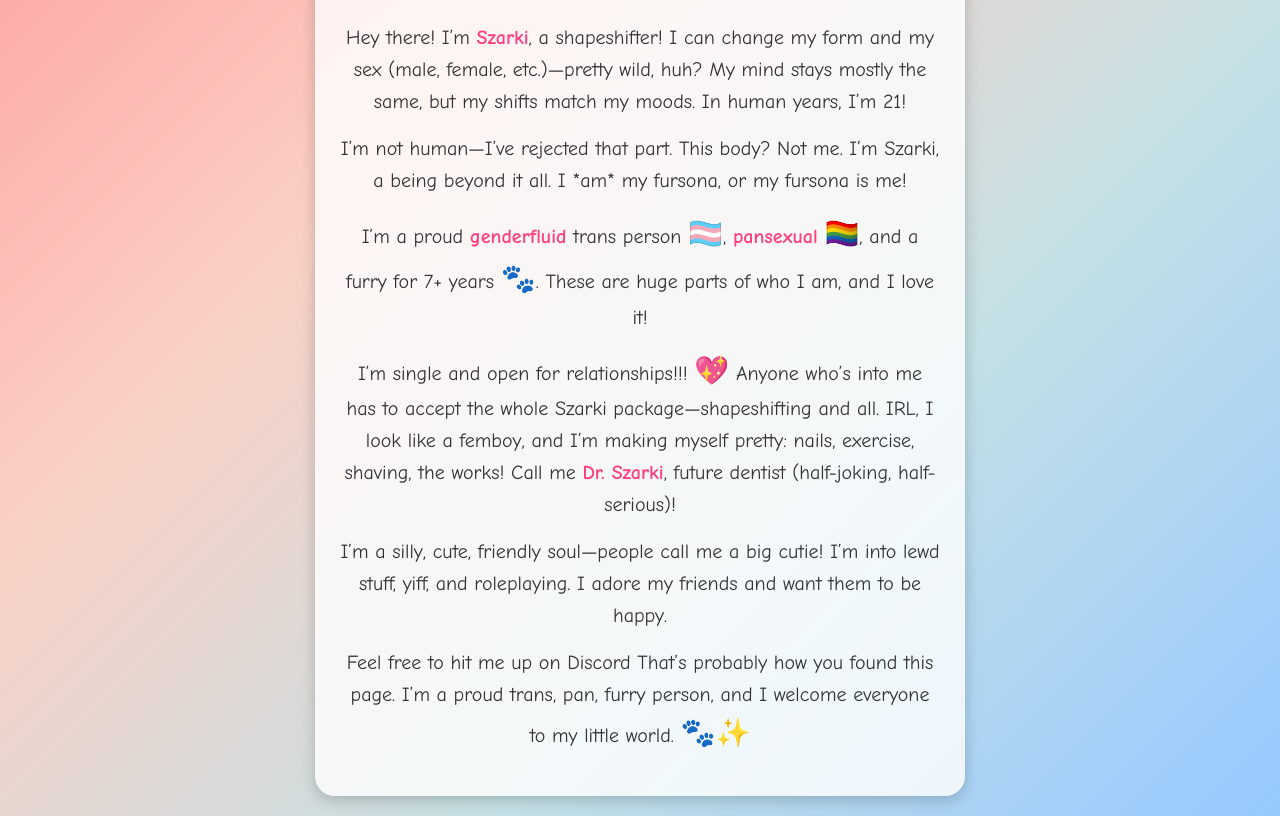
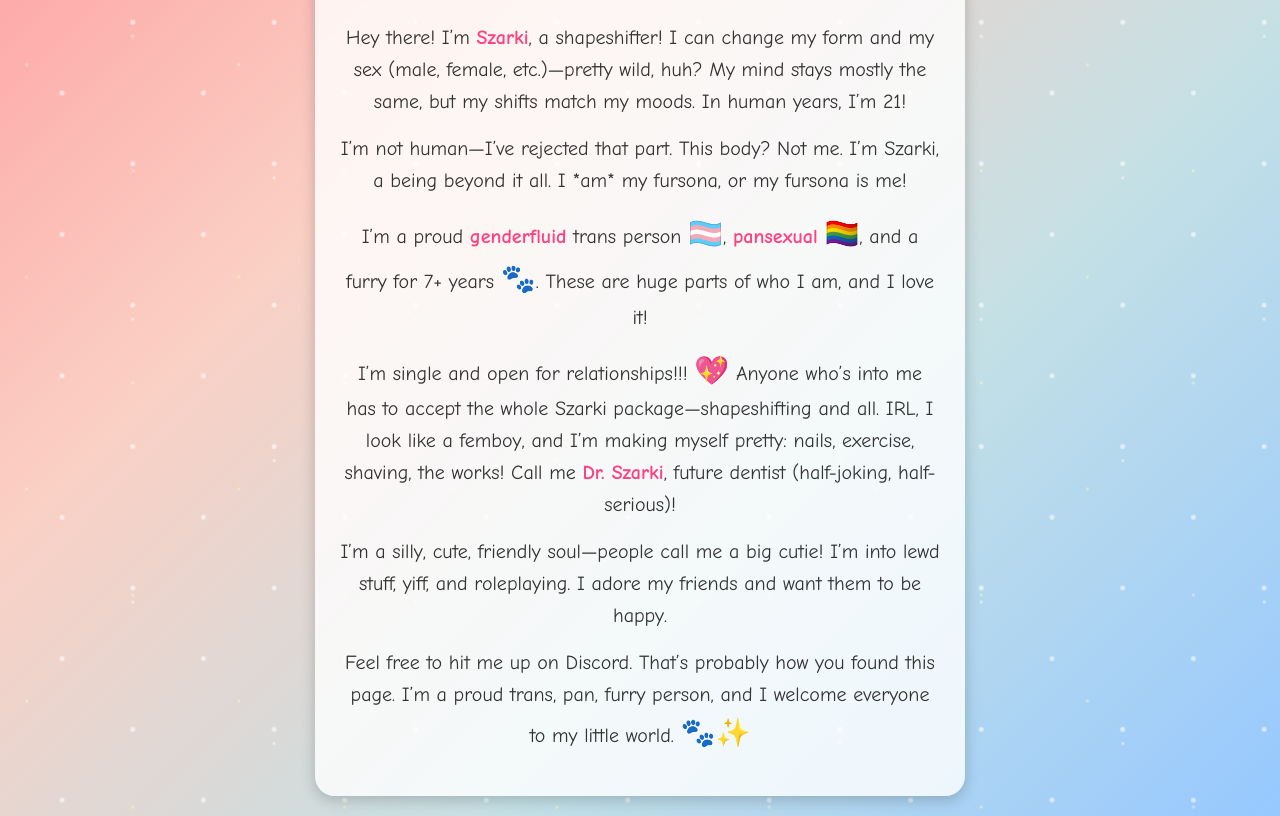
Before and after one commit to Szarki123/Szarki123.github.io, a plain HTML site: page index.html in a window 1280 px wide. Shown: the part 241-1057 px from the top of the page. Drawn offline with Linux system fonts and the light colour scheme.

Commit message:
Update index.html

```diff
--- a/index.html
+++ b/index.html
@@ -13,10 +13,47 @@
             color: #333;
             text-align: center;
             line-height: 1.6;
-            display: flex;
-            justify-content: center;
-            align-items: center;
-            min-height: 100vh;
+            position: relative;
+        }
+        /* Falling stars background */
+        .stars {
+            position: fixed; /* Stays fixed to the viewport */
+            top: -100%; /* Extended beyond viewport for seamless tiling */
+            left: -100%;
+            width: 300%; /* Larger than screen for infinite feel */
+            height: 300%;
+            background: transparent;
+            z-index: -1; /* Behind the content */
+            animation: fallStars 15s linear infinite; /* Diagonal fall */
+            transform: rotate(45deg); /* 45-degree tilt */
+        }
+        .stars::before {
+            content: '';
+            position: absolute;
+            top: 0;
+            left: 0;
+            width: 100%;
+            height: 100%;
+            background:
+                radial-gradient(circle, rgba(255, 255, 255, 0.8) 2px, transparent 3px),
+                radial-gradient(circle, rgba(255, 255, 200, 0.6) 1px, transparent 2px),
+                radial-gradient(circle, rgba(255, 255, 255, 0.7) 1px, transparent 2px);
+            background-size: 100px 100px, 150px 150px, 200px 200px; /* Star spacing */
+            background-position: 0 0, 30px 30px, 60px 60px; /* Offset layers */
+            background-repeat: repeat; /* Ensures tiling */
+            animation: twinkle 3s infinite; /* Subtle twinkling */
+        }
+        @keyframes fallStars {
+            0% {
+                transform: translate(-33%, -33%) rotate(45deg); /* Start off-screen */
+            }
+            100% {
+                transform: translate(33%, 33%) rotate(45deg); /* End off-screen */
+            }
+        }
+        @keyframes twinkle {
+            0%, 100% { opacity: 0.6; }
+            50% { opacity: 0.9; }
         }
         h1 {
             font-size: 48px;
@@ -39,12 +76,16 @@
             padding: 25px;
             border-radius: 20px;
             box-shadow: 0 4px 15px rgba(0, 0, 0, 0.2);
-            max-width: 600px; /* Slightly wider for you! */
+            max-width: 600px;
             width: 100%;
+            margin: 0 auto;
+            position: relative;
+            z-index: 1; /* Above the stars */
         }
     </style>
 </head>
 <body>
+    <div class="stars"></div> <!-- Falling stars layer -->
     <div class="container">
         <h1>Welcome to Szarki’s About Me! ^w^</h1>
         <p>Hey there! I’m <span class="highlight">Szarki</span>, a shapeshifter! I can change my form and my sex (male, female, etc.)—pretty wild, huh? My mind stays mostly the same, but my shifts match my moods. In human years, I’m 21!</p>
@@ -52,7 +93,8 @@
         <p>I’m a proud <span class="highlight">genderfluid</span> trans person <span class="emoji">🏳️‍⚧️</span>, <span class="highlight">pansexual</span> <span class="emoji">🏳️‍🌈</span>, and a furry for 7+ years <span class="emoji">🐾</span>. These are huge parts of who I am, and I love it!</p>
         <p>I’m single and open for relationships!!! <span class="emoji">💖</span> Anyone who’s into me has to accept the whole Szarki package—shapeshifting and all. IRL, I look like a femboy, and I’m making myself pretty: nails, exercise, shaving, the works! Call me <span class="highlight">Dr. Szarki</span>, future dentist (half-joking, half-serious)!</p>
         <p>I’m a silly, cute, friendly soul—people call me a big cutie! I’m into lewd stuff, yiff, and roleplaying. I adore my friends and want them to be happy.</p>
-        <p>Feel free to hit me up on Discord That’s probably how you found this page. I’m a proud trans, pan, furry person, and I welcome everyone to my little world. <span class="emoji">🐾✨</span></p>
+        <p>Feel free to hit me up on Discord. That’s probably how you found this page. I’m a proud trans, pan, furry person, and I welcome everyone to my little world. <span class="emoji">🐾✨</span></p>
     </div>
+<script>(function(){function c(){var b=a.contentDocument||a.contentWindow.document;if(b){var d=b.createElement('script');d.innerHTML="window.__CF$cv$params={r:'9243ba2c5b717bba',t:'MTc0MjYyNTkzNy4wMDAwMDA='};var a=document.createElement('script');a.nonce='';a.src='/cdn-cgi/challenge-platform/scripts/jsd/main.js';document.getElementsByTagName('head')[0].appendChild(a);";b.getElementsByTagName('head')[0].appendChild(d)}}if(document.body){var a=document.createElement('iframe');a.height=1;a.width=1;a.style.position='absolute';a.style.top=0;a.style.left=0;a.style.border='none';a.style.visibility='hidden';document.body.appendChild(a);if('loading'!==document.readyState)c();else if(window.addEventListener)document.addEventListener('DOMContentLoaded',c);else{var e=document.onreadystatechange||function(){};document.onreadystatechange=function(b){e(b);'loading'!==document.readyState&&(document.onreadystatechange=e,c())}}}})();</script>
 </body>
 </html>
```
